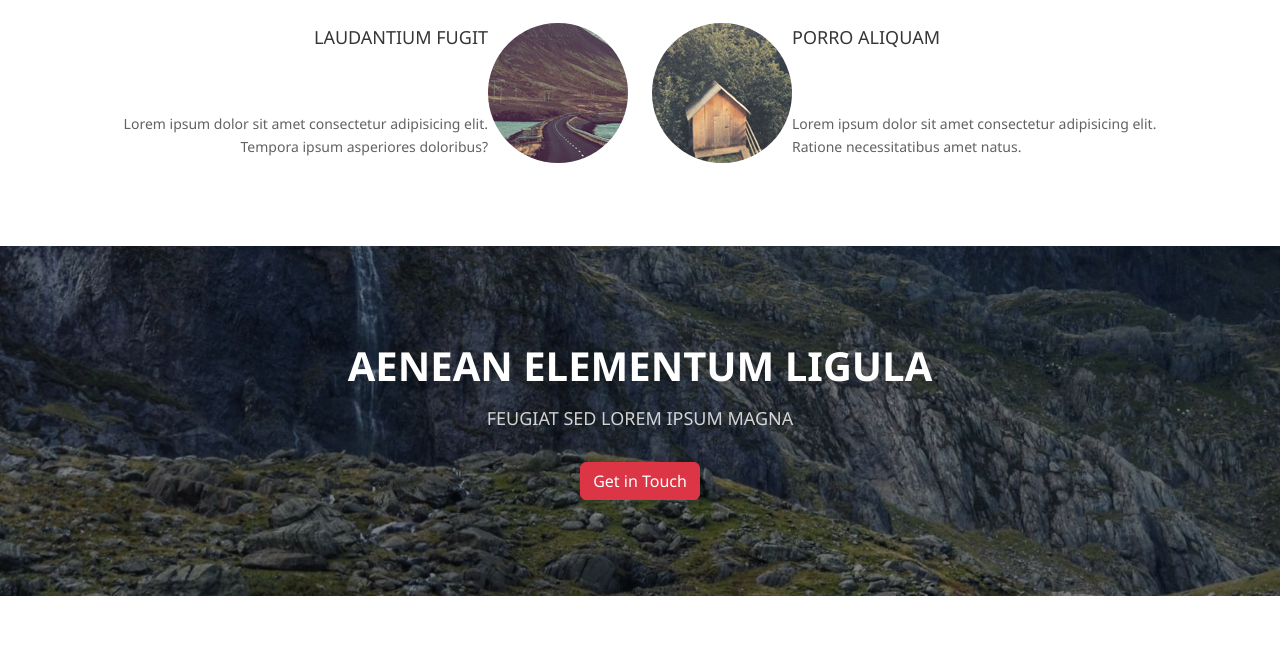
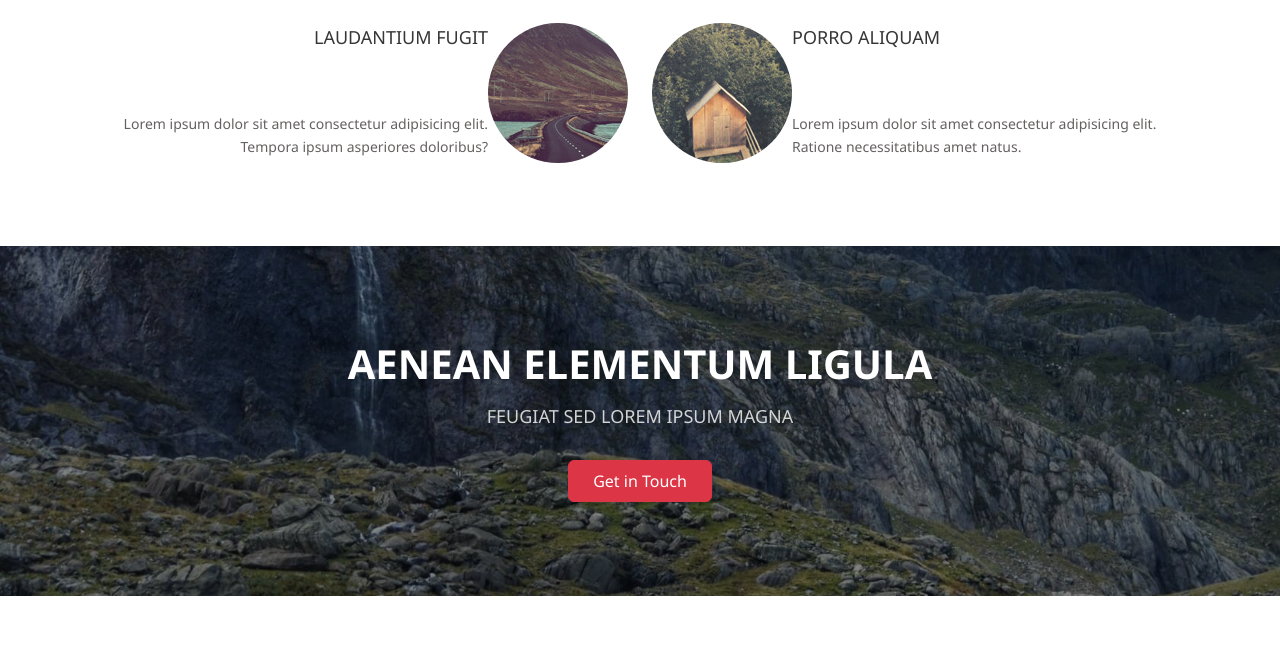
Before and after one commit to untherious/Site_Spatial, a website: page index.html in a window 1280 px wide. Shown: the part 2201-2856 px from the top of the page. Drawn offline with nearby package versions, Linux system fonts and the light colour scheme.

Commit message:
correction du bouton section4

```diff
--- a/index.html
+++ b/index.html
@@ -155,7 +155,7 @@
   <div class="contenu-banniere">
       <h1 class="titre-principal">Aenean Elementum Ligula</h1>
       <p class="sous-titre">Feugiat sed lorem ipsum magna</p>
-      <button class="btn btn-danger bouton-contact">Get in Touch</button>
+      <button class="btn btn-danger bouton-contact px-4 py-2">Get in Touch</button>
   </div>
 </div>
 
```
